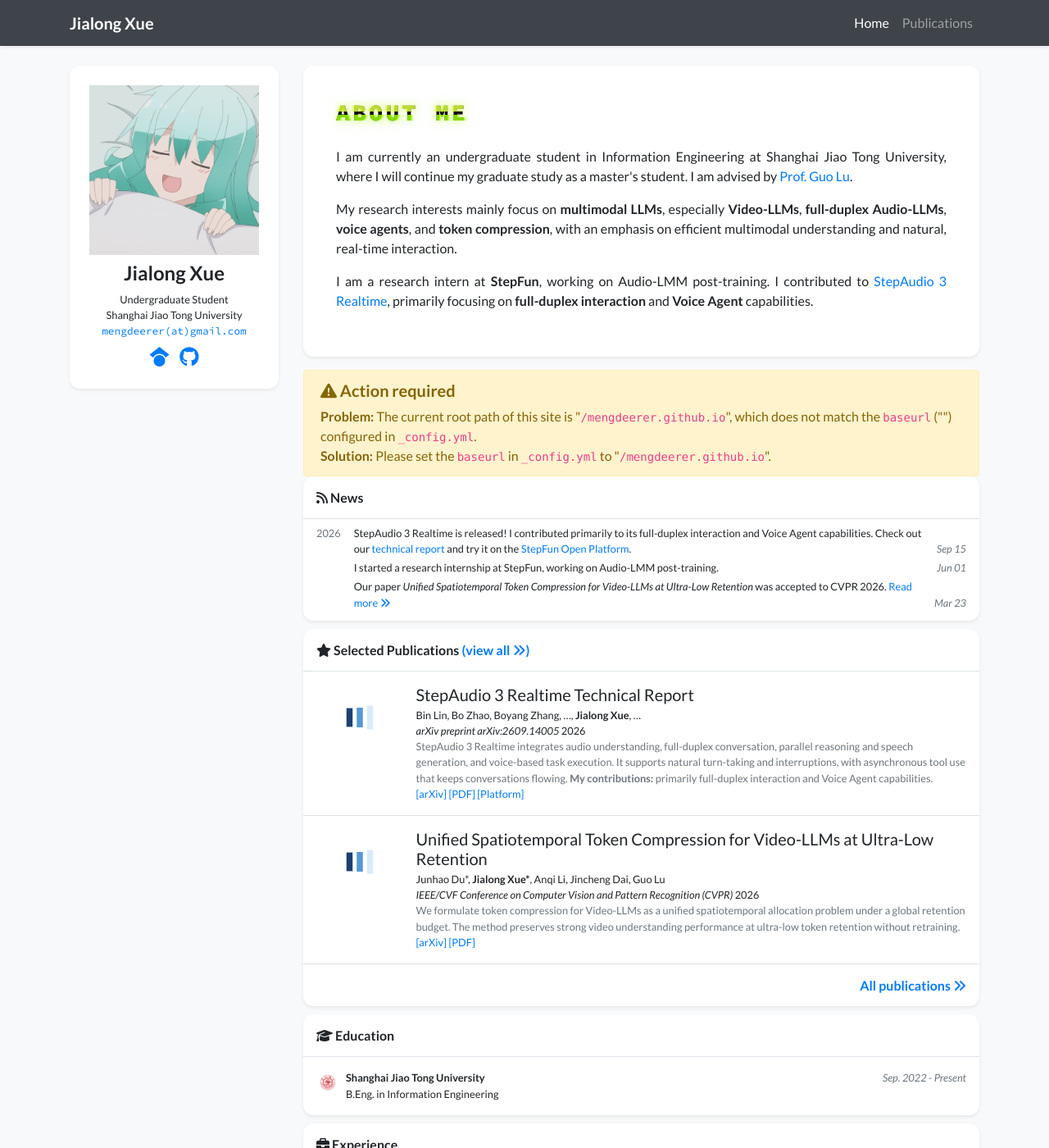
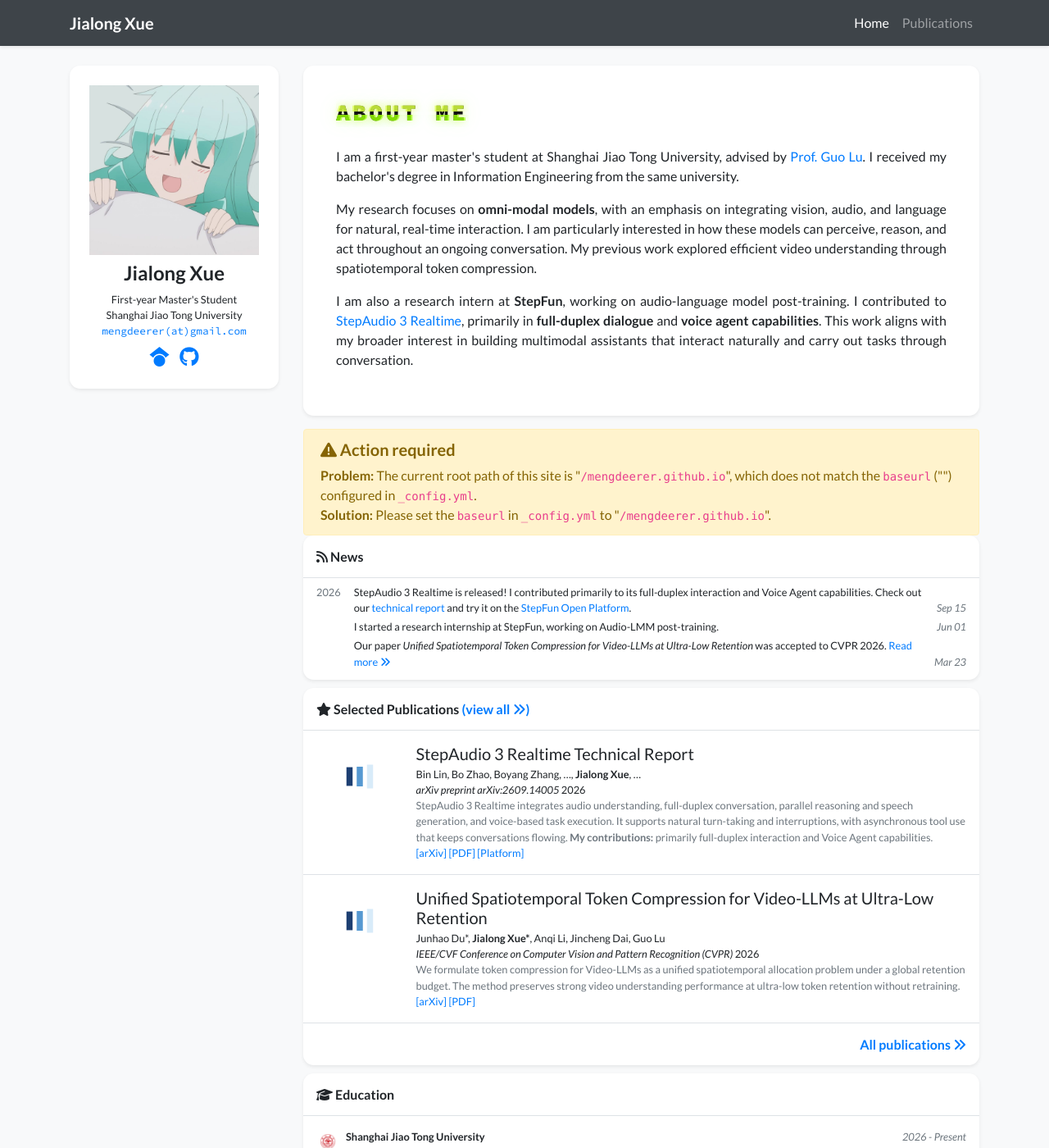
Before and after one commit to mengdeerer/mengdeerer.github.io, a Jekyll site: the page built from index.html, in a window 1280 px wide and 1400 px high. Shown: the whole window at 82% size. Built offline with Jekyll 4.4.1, drawn with Linux system fonts in a browser that asks for light colours; nearby versions of some CDN libraries; a style sheet for code colours, icons or effects is not loaded; some of the changed text lies outside the part shown.

Commit message:
Update biography for master's studies and omni-modal research

```diff
--- a/_data/profile.yml
+++ b/_data/profile.yml
@@ -4,7 +4,7 @@
 
 positions:
 - name: >-
-    Undergraduate Student<br>
+    First-year Master's Student<br>
     Shanghai Jiao Tong University
 
 
@@ -22,23 +22,31 @@
 short_bio_text_justify: true
 short_bio: >-
   <p>
-    I am currently an undergraduate student in Information Engineering at Shanghai Jiao Tong University, where I will continue my graduate study as a master's student.
-    I am advised by <a href="https://guolusjtu.github.io/guoluhomepage/" target="_blank" rel="noopener noreferrer">Prof. Guo Lu</a>.
+    I am a first-year master's student at Shanghai Jiao Tong University, advised by <a href="https://guolusjtu.github.io/guoluhomepage/" target="_blank" rel="noopener noreferrer">Prof. Guo Lu</a>.
+    I received my bachelor's degree in Information Engineering from the same university.
   </p>
   <p>
-    My research interests mainly focus on <strong>multimodal LLMs</strong>, especially <strong>Video-LLMs</strong>, <strong>full-duplex Audio-LLMs</strong>, <strong>voice agents</strong>, and <strong>token compression</strong>, with an emphasis on efficient multimodal understanding and natural, real-time interaction.
+    My research focuses on <strong>omni-modal models</strong>, with an emphasis on integrating vision, audio, and language for natural, real-time interaction.
+    I am particularly interested in how these models can perceive, reason, and act throughout an ongoing conversation.
+    My previous work explored efficient video understanding through spatiotemporal token compression.
   </p>
   <p>
-    I am a research intern at <strong>StepFun</strong>, working on Audio-LMM post-training.
-    I contributed to <a href="https://arxiv.org/abs/2609.14005" target="_blank" rel="noopener noreferrer">StepAudio 3 Realtime</a>, primarily focusing on <strong>full-duplex interaction</strong> and <strong>Voice Agent</strong> capabilities.
+    I am also a research intern at <strong>StepFun</strong>, working on audio-language model post-training.
+    I contributed to <a href="https://arxiv.org/abs/2609.14005" target="_blank" rel="noopener noreferrer">StepAudio 3 Realtime</a>, primarily in <strong>full-duplex dialogue</strong> and <strong>voice agent capabilities</strong>.
+    This work aligns with my broader interest in building multimodal assistants that interact naturally and carry out tasks through conversation.
   </p>
 
 education:
 - name: Shanghai Jiao Tong University
   logo: /assets/images/badges/sjtu.png
   position: >-
+    Master's Student
+  date: 2026 - Present
+- name: Shanghai Jiao Tong University
+  logo: /assets/images/badges/sjtu.png
+  position: >-
     B.Eng. in Information Engineering
-  date: Sep. 2022 - Present
+  date: 2022 - 2026
 
 experience:
 - name: StepFun
```
